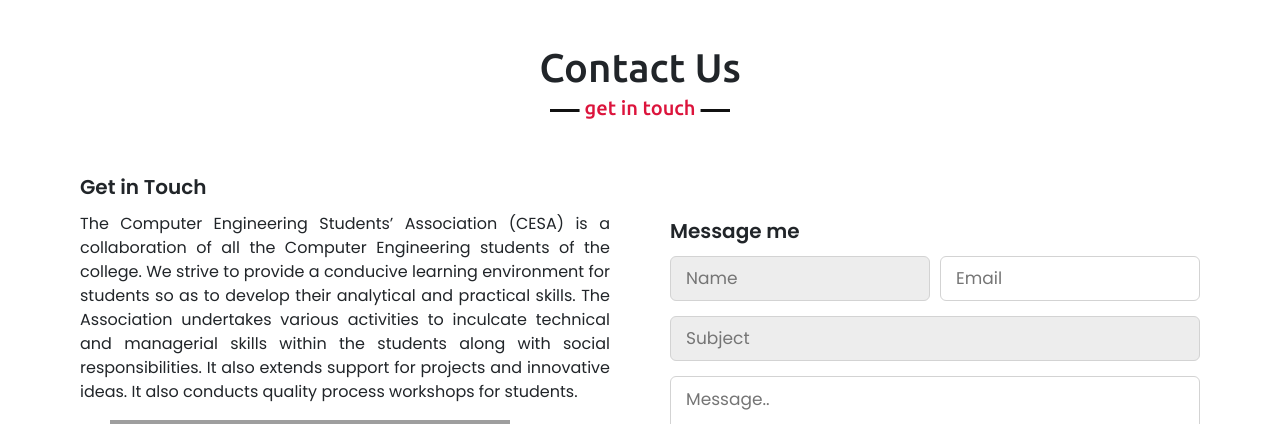
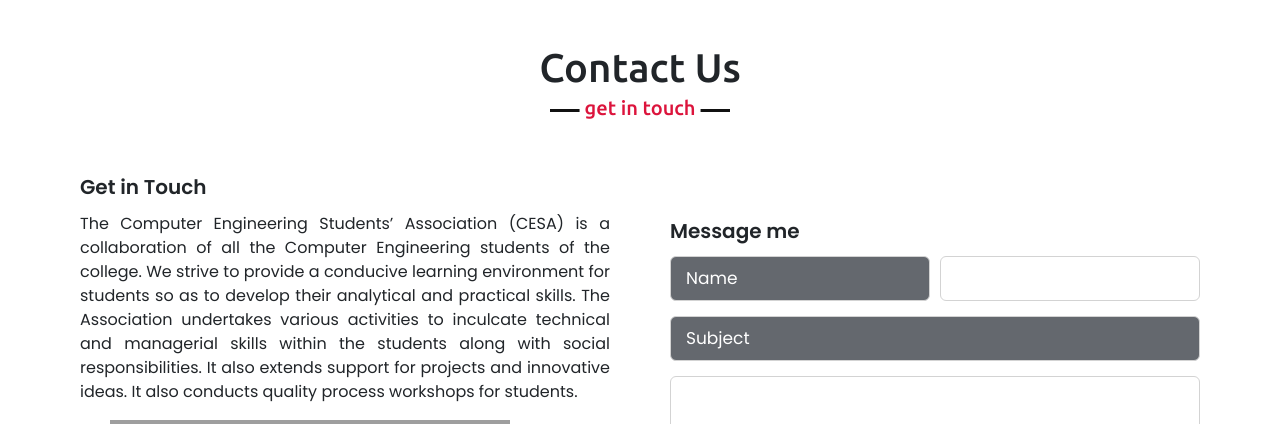
Before and after one commit to cesa-vit/CESA-Website-2022, a Flask app: page / in a window 1280 px wide. Shown: the part 3623-4047 px from the top of the page. Run offline with Flask 2, Linux system fonts and the light colour scheme; some libraries are stand-ins or nearby versions; grey boxes are pictures that could not be loaded.

Commit message:
Data Added

```diff
--- a/data/convo-data.yml
+++ b/data/convo-data.yml
@@ -178,4 +178,4 @@ conversations:
 - - The event was very informative
   - Thank you
 - Can you tell me about articles by CESA?
-- Checkout <a href="www.google.com"></a>
+  - Checkout <a href="www.google.com"></a>
--- a/static/css/style.css
+++ b/static/css/style.css
@@ -1102,6 +1102,9 @@ footer span a:hover{
 }
 /* End Social Media Icons */
 /* ChatBot */
+input::-webkit-input-placeholder, textarea::-webkit-input-placeholder {
+  color: #ffffff;
+}
 #chat-bot {
   position: fixed;
   bottom: 20px;
@@ -1229,8 +1232,8 @@ footer span a:hover{
   margin-bottom: 10px;
   }
   .botText {
-    background-color: #64686e;
-    color: #fff;
+    background-color: #ededed;
+    color: #000;
     border-radius: 10px;
     padding: 20px;
   }
@@ -1241,8 +1244,8 @@ footer span a:hover{
       /* margin: 8px 0; */
       box-sizing: border-box;
       border: none;
-      background-color: #ededed;
-      color: #000;
+      background-color: #64686e;
+      color: #fff;
     }
   #buttonInput{
       top: 120px;
```
